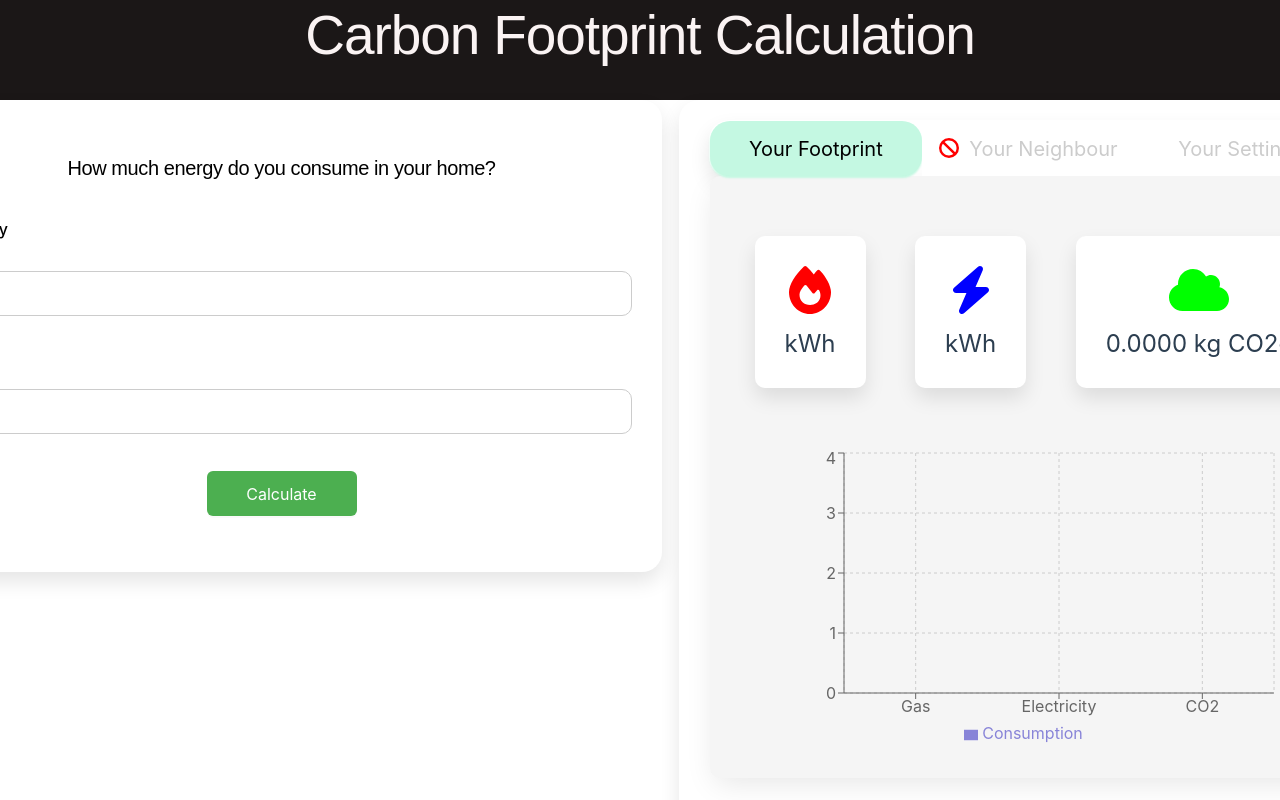
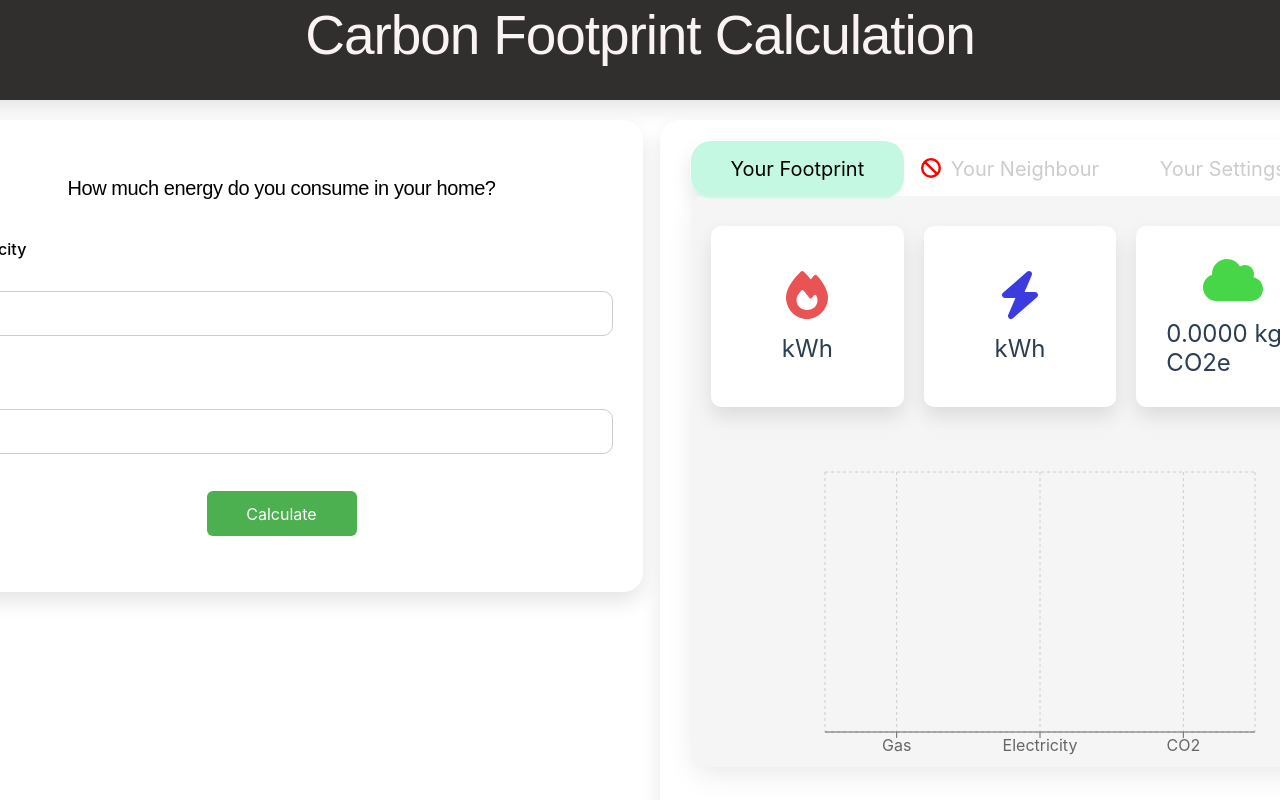
Before and after one commit to trungpro5398/Sustainable-Urban-Life-iteration-3, a React (Create React App) app in the folder carbon-footprint-calculation/: page / in a window 1280 px wide. Shown: the top 800 px of the page. Built offline with nearby package versions, Linux system fonts and the light colour scheme.

Commit message:
Update the neighbour footprint can get the total of co2 from input

```diff
--- a/carbon-footprint-calculation/src/App.scss
+++ b/carbon-footprint-calculation/src/App.scss
@@ -7,7 +7,7 @@
   display: flex;
   justify-content: space-between;
   align-items: flex-start;
-
+  width: 1440px;
 }
 
 .outer-container {
--- a/carbon-footprint-calculation/src/components/EnergyForm/EnergyForm.scss
+++ b/carbon-footprint-calculation/src/components/EnergyForm/EnergyForm.scss
@@ -50,4 +50,7 @@
   font-size: 16px;
   margin: 15px 2px;
   cursor: pointer;
+  &:hover {
+    background-color: #3e8e41;
+  }
 }
--- a/carbon-footprint-calculation/src/components/Footprint/FootprintCard.scss
+++ b/carbon-footprint-calculation/src/components/Footprint/FootprintCard.scss
@@ -10,8 +10,8 @@
   transition: all 0.3s cubic-bezier(.25,.8,.25,1);
   margin-top: 30px;
   margin-bottom: 30px;
-  margin-left: 10px;
-
+  margin-left: 20px;
+  width: 300px;
   &:hover {
     box-shadow: 0 14px 28px rgba(0, 0, 0, 0.25), 0 10px 10px rgba(0, 0, 0, 0.1);
   }
@@ -28,13 +28,13 @@
 }
 
 .footprint-card.gas .fa-icon {
-    color: #ff0000;  /* Red color for gas */
+    color: #ea5353;  /* Red color for gas */
 }
 
 .footprint-card.electricity .fa-icon {
-    color: #0000ff;  /* Blue color for electricity */
+    color: #3b3be0;  /* Blue color for electricity */
 }
 
 .footprint-card.co2 .fa-icon {
-    color: #00ff00;  /* Green color for CO2 */
+    color: #47d647;  /* Green color for CO2 */
 }
--- a/carbon-footprint-calculation/src/components/Footprint/FootprintContainer.jsx
+++ b/carbon-footprint-calculation/src/components/Footprint/FootprintContainer.jsx
@@ -9,7 +9,9 @@ import {
   Tooltip,
   Legend,
   Bar,
+  Cell,
 } from "recharts";
+
 import "./FootprintContainer.scss";
 
 const FootprintContainer = () => {
@@ -19,30 +21,35 @@ const FootprintContainer = () => {
 
   const co2eElectricity = electricity * electricityCoefficient;
   const co2eGas = gas * gasCoefficient;
-
+  const total = (co2eElectricity + co2eGas).toFixed(4);
   const data = [
     { name: "Gas", Consumption: gas },
     { name: "Electricity", Consumption: electricity },
-    { name: "CO2", Consumption: co2eElectricity + co2eGas },
+    { name: "CO2", Consumption: total },
   ];
+  const COLORS = {
+    Gas: "#ea5353",
+    Electricity: " #3b3be0",
+    CO2: "#47d647",
+  };
 
   return (
     <div className="footprint-container">
       <div className="cards">
         <FootprintCard type="Gas" value={`${gas} kWh`} />
         <FootprintCard type="Electricity" value={`${electricity} kWh`} />
-        <FootprintCard
-          type="CO2"
-          value={`${(co2eElectricity + co2eGas).toFixed(4)} kg CO2e`}
-        />
+        <FootprintCard type="CO2" value={`${total} kg CO2e`} />
       </div>
       <BarChart width={500} height={300} data={data}>
         <CartesianGrid strokeDasharray="3 3" />
         <XAxis dataKey="name" />
         <YAxis />
         <Tooltip />
-        <Legend />
-        <Bar dataKey="Consumption" fill="#8884d8" />
+        <Bar dataKey="Consumption" fill="#8884d8">
+          {data.map((entry, index) => (
+            <Cell key={`cell-${index}`} fill={COLORS[entry.name]} />
+          ))}
+        </Bar>
       </BarChart>
     </div>
   );
--- a/carbon-footprint-calculation/src/components/Footprint/FootprintContainer.scss
+++ b/carbon-footprint-calculation/src/components/Footprint/FootprintContainer.scss
@@ -3,7 +3,6 @@
   flex-direction: column;
   align-items: center;
   justify-content: space-between;
-  padding: 30px;
   background-color: #f5f5f5;
   border-radius: 10px;
   box-shadow: 0px 10px 30px -5px rgba(0, 0, 0, 0.1);
@@ -13,7 +12,6 @@
     justify-content: space-between;
     width: 100%;
     margin-bottom: 30px;
-    margin-left: 10px;
 
     .card {
       flex: 1;
--- a/carbon-footprint-calculation/src/components/Header/Header.scss
+++ b/carbon-footprint-calculation/src/components/Header/Header.scss
@@ -1,10 +1,13 @@
 .header {
     width: 1440px;
     height: 100px;
-    background: #1B1717;
+    background: #312e2e;
     display: flex;
     justify-content: center;
     align-items: center;
+    margin-bottom: 20px;
+    box-shadow: 0px 10px 20px rgba(0,0,0,0.1);
+    border-radius: 10px;
   }
 
   .title {
--- a/carbon-footprint-calculation/src/components/Neighbour/NeighbourContainer.jsx
+++ b/carbon-footprint-calculation/src/components/Neighbour/NeighbourContainer.jsx
@@ -11,12 +11,23 @@ import {
 } from "recharts";
 import { Button, Select } from "antd";
 import "./NeighbourContainer.scss";
+import { useSelector } from "react-redux";
 
 const { Option } = Select;
+// Add a function to calculate the user's carbon footprint
+const calculateCarbonFootprint = (electricity, gas) => {
+  const electricityCoefficient = 0.9825946582890537;
+  const gasCoefficient = 0.018008133249378278;
+  const co2eElectricity = electricity * electricityCoefficient;
+  const co2eGas = gas * gasCoefficient;
+  const total = (co2eElectricity + co2eGas).toFixed(4);
+  return total;
+};
 
 const NeighbourContainer = () => {
   const [suburb, setSuburb] = useState("");
-  const userFootprint = 120; // Update with your own data
+  const { electricity, gas } = useSelector((state) => state.energy);
+  const userFootprint = calculateCarbonFootprint(electricity, gas);
   const suburbFootprint = 80; // Update with your own data
   const CustomTooltip = ({ active, payload, label }) => {
     if (active) {
--- a/carbon-footprint-calculation/src/components/SettingContainer/SettingContainer.jsx
+++ b/carbon-footprint-calculation/src/components/SettingContainer/SettingContainer.jsx
@@ -26,14 +26,7 @@ const SettingsContainer = () => {
             onChange={(e) => setGasPrice(e.target.value)}
           />
         </label>
-        <label>
-          Emission Factor:
-          <input
-            type="number"
-            value={emissionFactor}
-            onChange={(e) => setEmissionFactor(e.target.value)}
-          />
-        </label>
+
         <button type="submit" className="settings-button">
           Apply
         </button>
--- a/carbon-footprint-calculation/src/components/Tab/TabButton.scss
+++ b/carbon-footprint-calculation/src/components/Tab/TabButton.scss
@@ -25,4 +25,6 @@
     background: #c4f8e2;
     color: #000;
   }
+
+
 }
```
